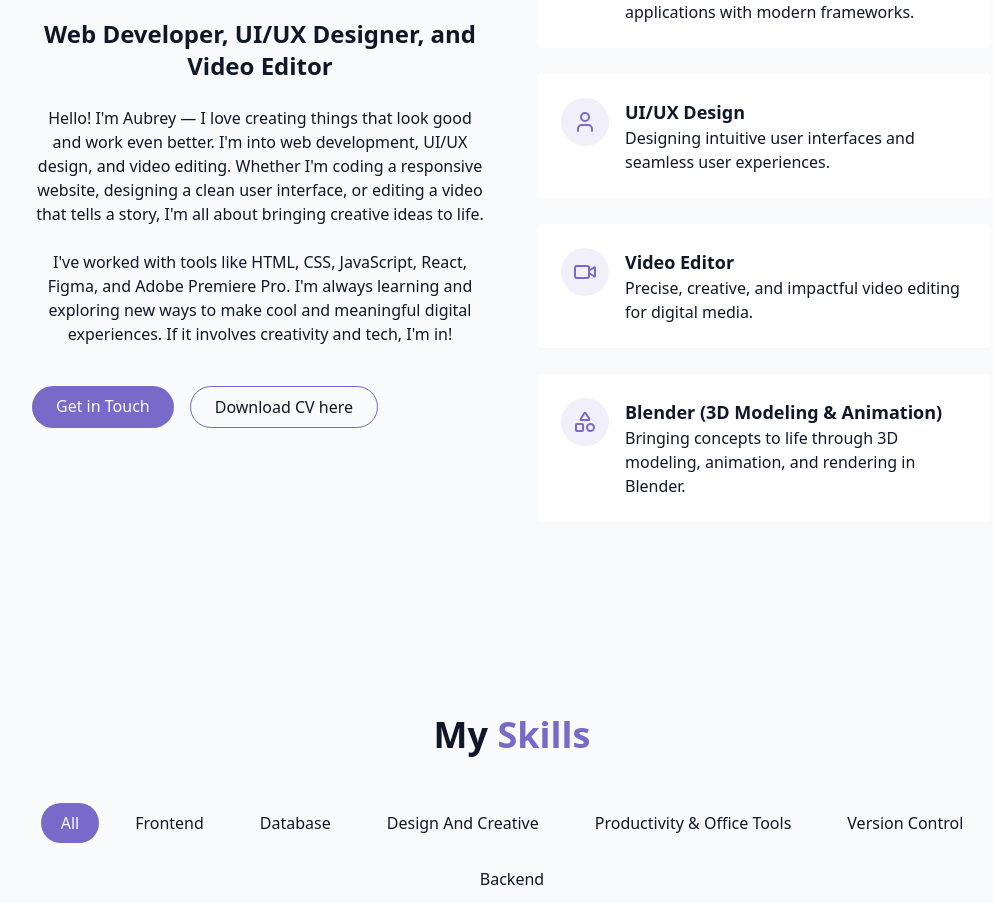
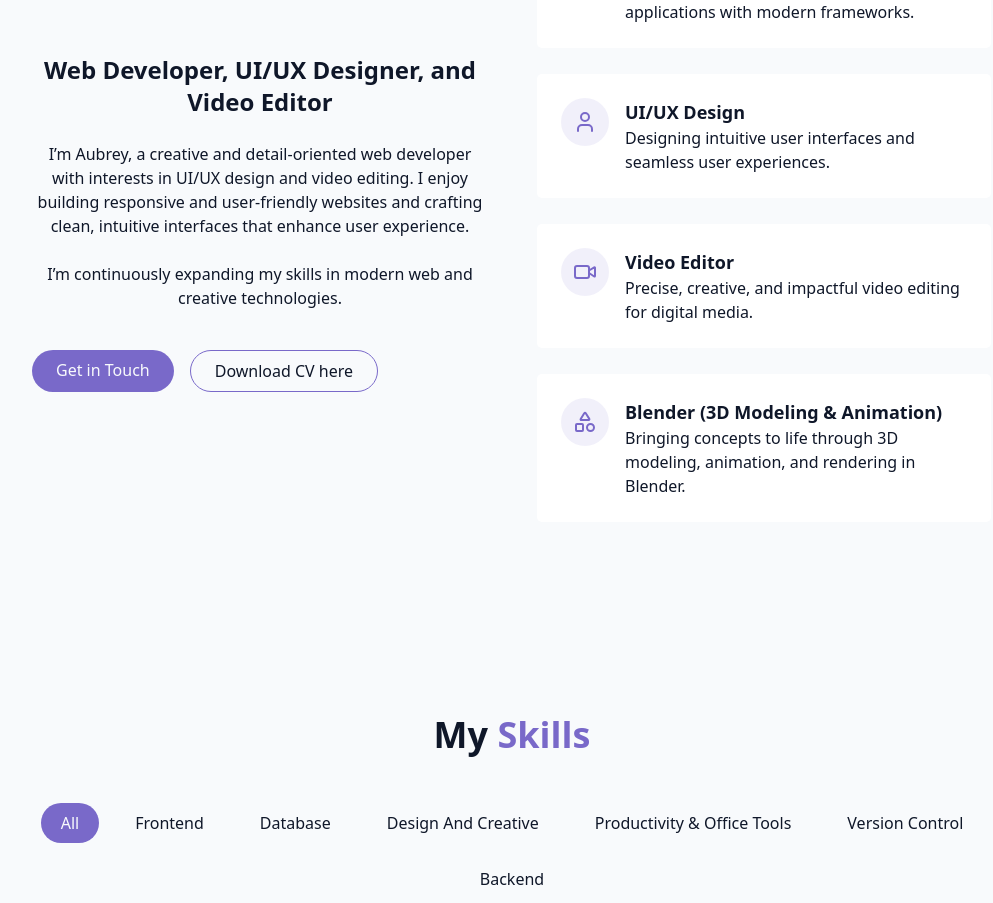
Before and after one commit to obri4402/aubrey-s-portfolio, a React (Vite) app: page / in a window 1280 px wide. Shown: the part 1061-1964 px from the top of the page, without its empty margins (128-1121 px from the left). Built offline with nearby package versions, Linux system fonts and the light colour scheme.

Commit message:
Revised about section

```diff
--- a/src/components/AboutSection.jsx
+++ b/src/components/AboutSection.jsx
@@ -16,18 +16,12 @@ export const AboutSection = () => {
             </h3>
 
             <p className="text-muted-foreground text-sm md:text-base">
-              Hello! I'm Aubrey — I love creating things that look good and work
-              even better. I'm into web development, UI/UX design, and video
-              editing. Whether I'm coding a responsive website, designing a
-              clean user interface, or editing a video that tells a story, I'm
-              all about bringing creative ideas to life.
+              I’m Aubrey, a creative and detail-oriented web developer with interests in UI/UX design and video editing. I enjoy building responsive and user-friendly websites and crafting clean, intuitive interfaces that enhance user experience.
+
             </p>
 
             <p className="text-sm md:text-base">
-              I've worked with tools like HTML, CSS, JavaScript, React, Figma,
-              and Adobe Premiere Pro. I'm always learning and exploring new ways
-              to make cool and meaningful digital experiences. If it involves
-              creativity and tech, I'm in!
+              I’m continuously expanding my skills in modern web and creative technologies.
             </p>
 
             <div className="flex flex-col sm:flex-row gap-3 md:gap-4 pt-2 md:pt-4 justify-center sm:justify-start">
```
